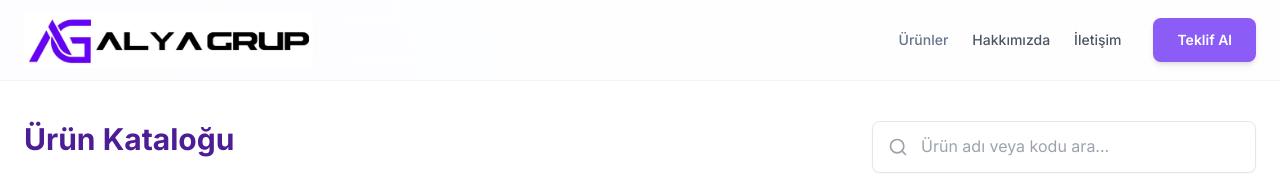
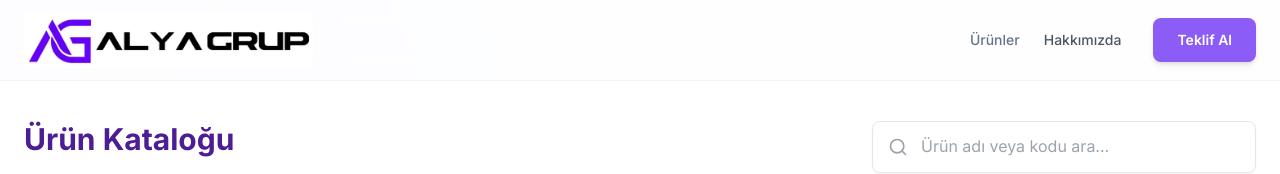
Before and after one commit to MiraiMizu/AlyaGrupTemizlik-E-Katalog, a React (Vite) app: page /products in a window 1280 px wide. Shown: the top 174 px of the page. Built offline with nearby package versions, Linux system fonts and the light colour scheme.

Commit message:
style: remove contact link from navbar as get quote button serves the same purpose

```diff
--- a/src/components/Navbar.jsx
+++ b/src/components/Navbar.jsx
@@ -9,7 +9,6 @@ const Navbar = () => {
   const navItems = [
     { name: 'Ürünler', path: '/products' },
     { name: 'Hakkımızda', path: '/about' },
-    { name: 'İletişim', path: '/contact' },
   ];
 
   return (
```
